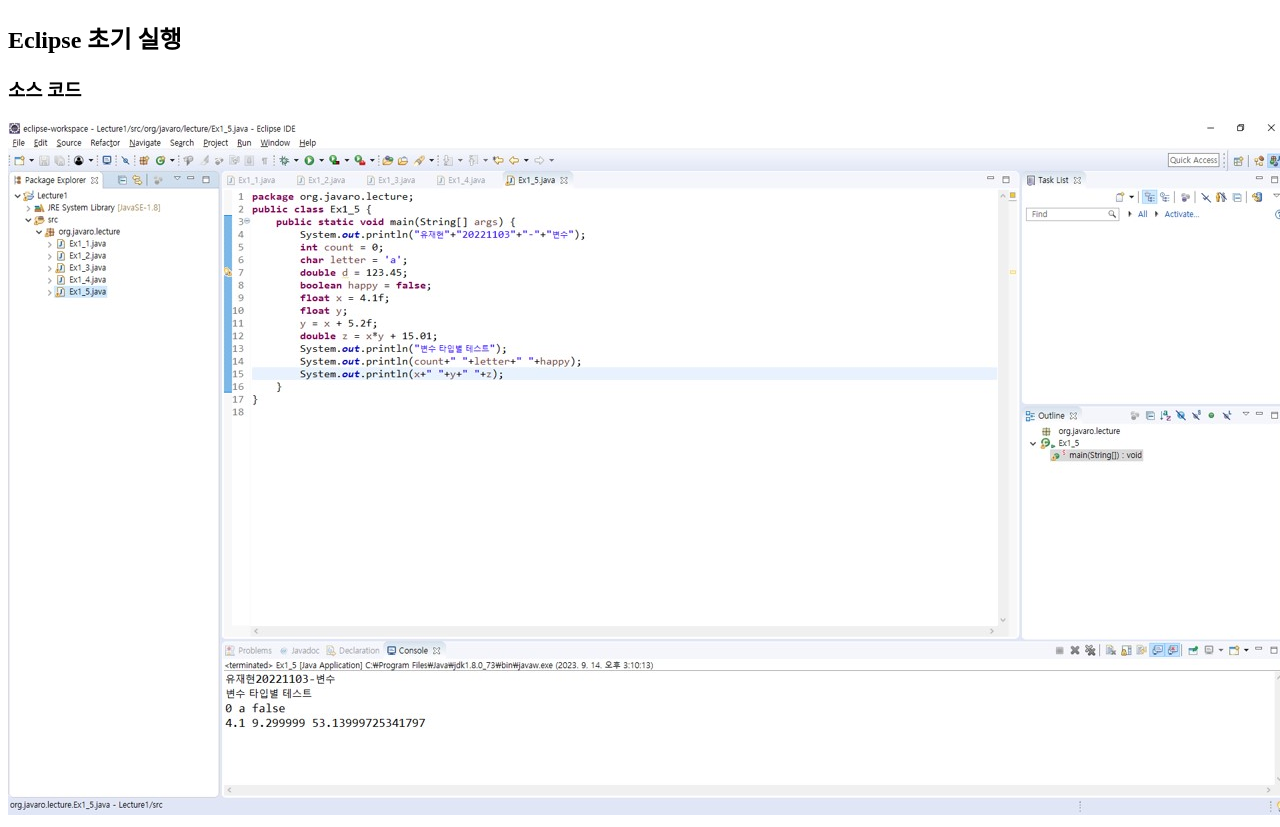
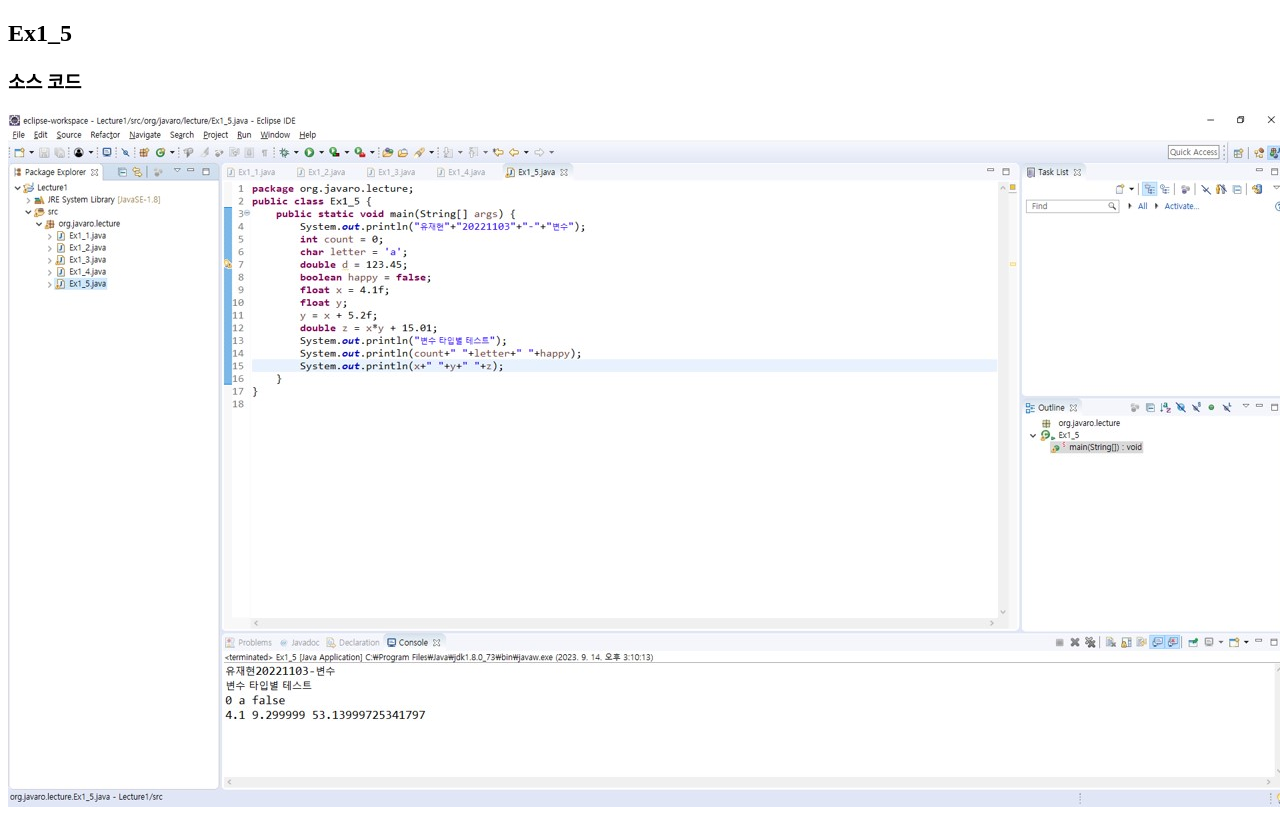
Before and after one commit to ryujh0/ryujh0.github.io, a plain HTML site: page java/Ex1_5.html in a window 1280 px wide. Drawn offline with Linux system fonts and the light colour scheme.

Commit message:
Update Ex1_5.html

```diff
--- a/java/Ex1_5.html
+++ b/java/Ex1_5.html
@@ -10,7 +10,7 @@
   </style>
 </head>
 <body>
-  <h2>Eclipse 초기 실행</h2>
+  <h2>Ex1_5</h2>
     <h3>소스 코드</h3>
   <img src="https://ryujh0.github.io/java/Ex1_5.jpg">      <!-- 소스코드 캡처 화면 -->
 </body>
```
